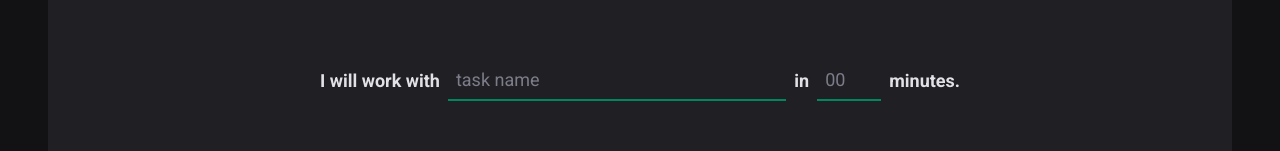
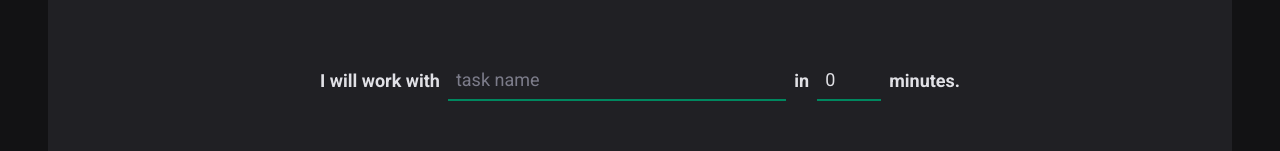
Before and after one commit to SenaGust/ignite-rockeatset, a React (Vite) app in the folder ignite-time/: page / in a window 1280 px wide. Shown: the part 166-317 px from the top of the page. Built offline with nearby package versions, Linux system fonts and the light colour scheme.

Commit message:
Typing form values and adding default values

```diff
--- a/ignite-time/src/pages/home/Home.tsx
+++ b/ignite-time/src/pages/home/Home.tsx
@@ -20,15 +20,22 @@ const newCycleFormValidationSchema = zod.object({
     .max(60, "the countdown should have less than 60 minutes"),
 });
 
+type NewCycleFormData = zod.infer<typeof newCycleFormValidationSchema>;
+
 export function Home() {
-  const { register, handleSubmit, watch } = useForm({
+  const { register, handleSubmit, watch, reset } = useForm<NewCycleFormData>({
     resolver: zodResolver(newCycleFormValidationSchema),
+    defaultValues: {
+      countdownInMinutes: 0,
+      task: "",
+    },
   });
   const hasTask = Boolean(watch("task"));
   const isSubmitDisabled = !hasTask;
 
   function handleCreateNewCycle(data: any) {
     console.log(data);
+    reset();
   }
 
   return (
```
